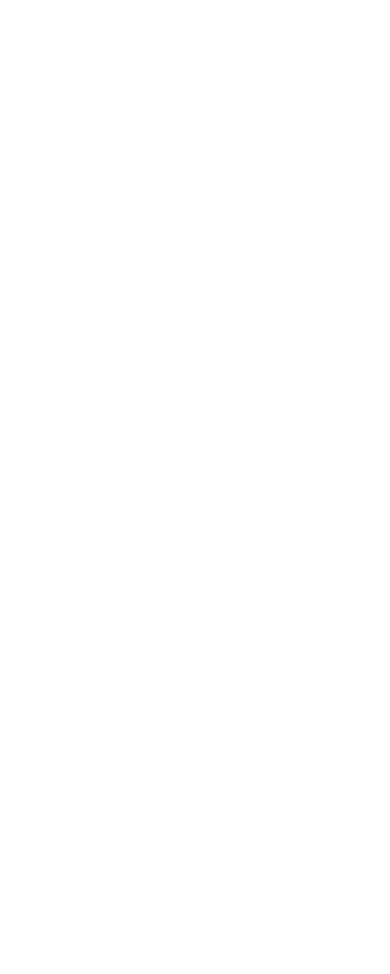
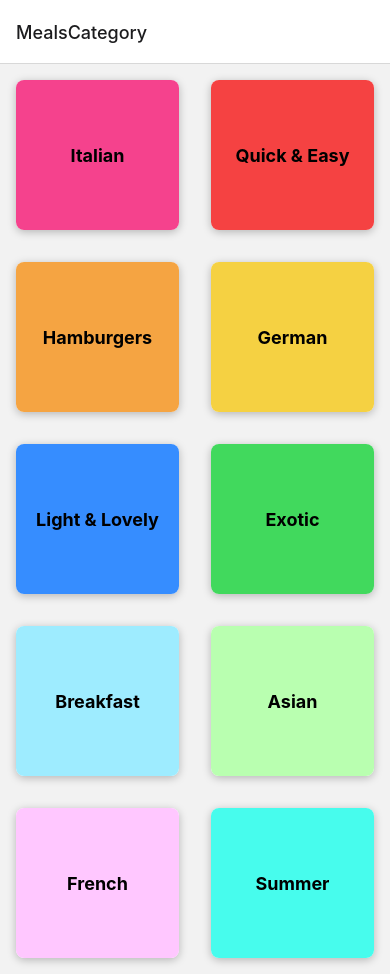
Before and after one commit to React-Native-Streamliner/MealsApp, a React Native app: screen /MealsCategory in a window 390 px wide. Before the commit the page ends 844 px from the top, so only its background shows below. Built offline with nearby package versions, Linux system fonts and the light colour scheme.

Commit message:
Install Navigation

```diff
--- a/App.tsx
+++ b/App.tsx
@@ -1,9 +1,17 @@
 import { StatusBar } from "react-native";
 import CategoriesScreen from "./screens/CategoriesScreen";
+import { NavigationContainer } from '@react-navigation/native';
+import { createStackNavigator } from '@react-navigation/stack';
+
+const Stack = createStackNavigator();
 
 export default function App() {
   return <>
-    <StatusBar style='light'/>
-    <CategoriesScreen />
+    <StatusBar barStyle='default'/>
+    <NavigationContainer>
+      <Stack.Navigator>
+        <Stack.Screen name="MealsCategory" component={CategoriesScreen}/>
+      </Stack.Navigator>
+    </NavigationContainer>
   </>
 }
--- a/package.json
+++ b/package.json
@@ -10,8 +10,12 @@
     "test": "jest"
   },
   "dependencies": {
+    "@react-navigation/native": "^6.1.7",
+    "@react-navigation/stack": "^6.3.17",
     "react": "18.2.0",
-    "react-native": "0.72.4"
+    "react-native": "0.72.4",
+    "react-native-safe-area-context": "^4.7.2",
+    "react-native-screens": "^3.25.0"
   },
   "devDependencies": {
     "@babel/core": "^7.20.0",
--- a/screens/CategoriesScreen.js
+++ b/screens/CategoriesScreen.js
@@ -7,8 +7,7 @@
 }
 
 const CategoriesScreen = () => {
-  return
-    <FlatList
+  return <FlatList
       data={CATEGORIES}
       keyExtractor={(item) => item.id}
       renderItem={renderCategoryItem}
```
Also changed, not shown: 1 other file (tests, documents, lock files or other folders).
